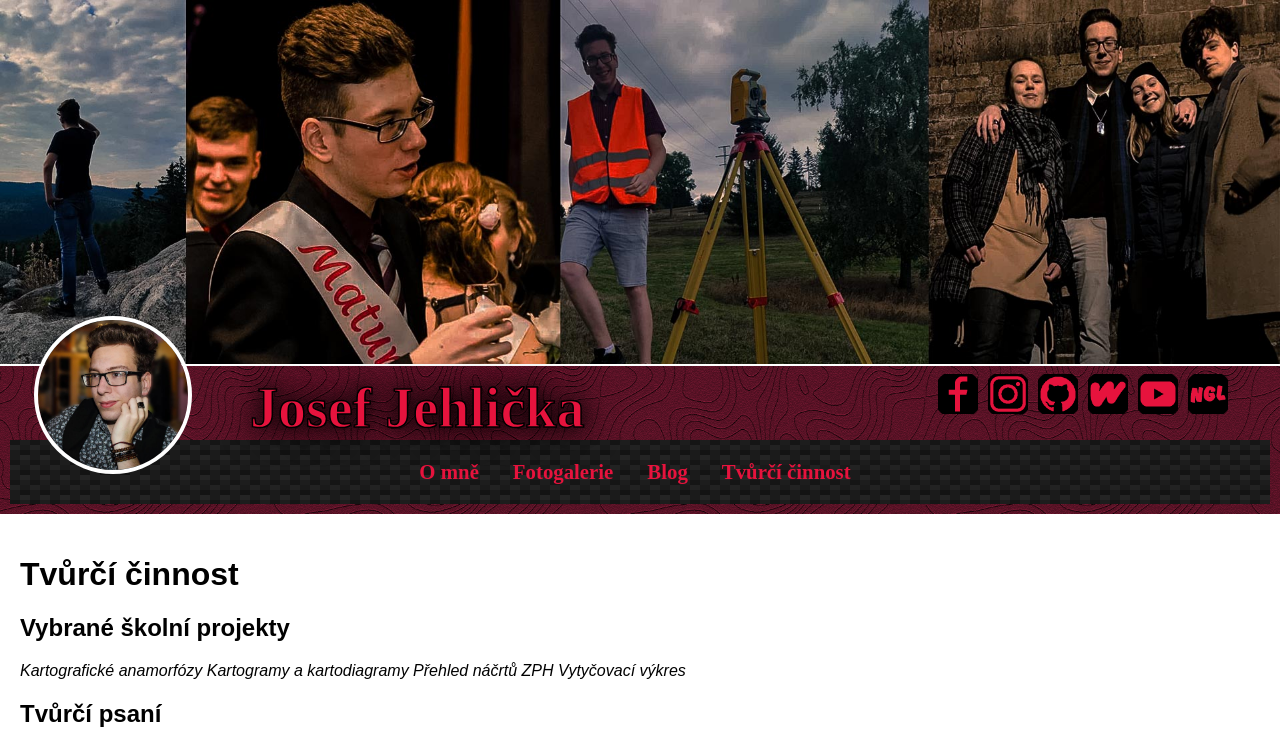
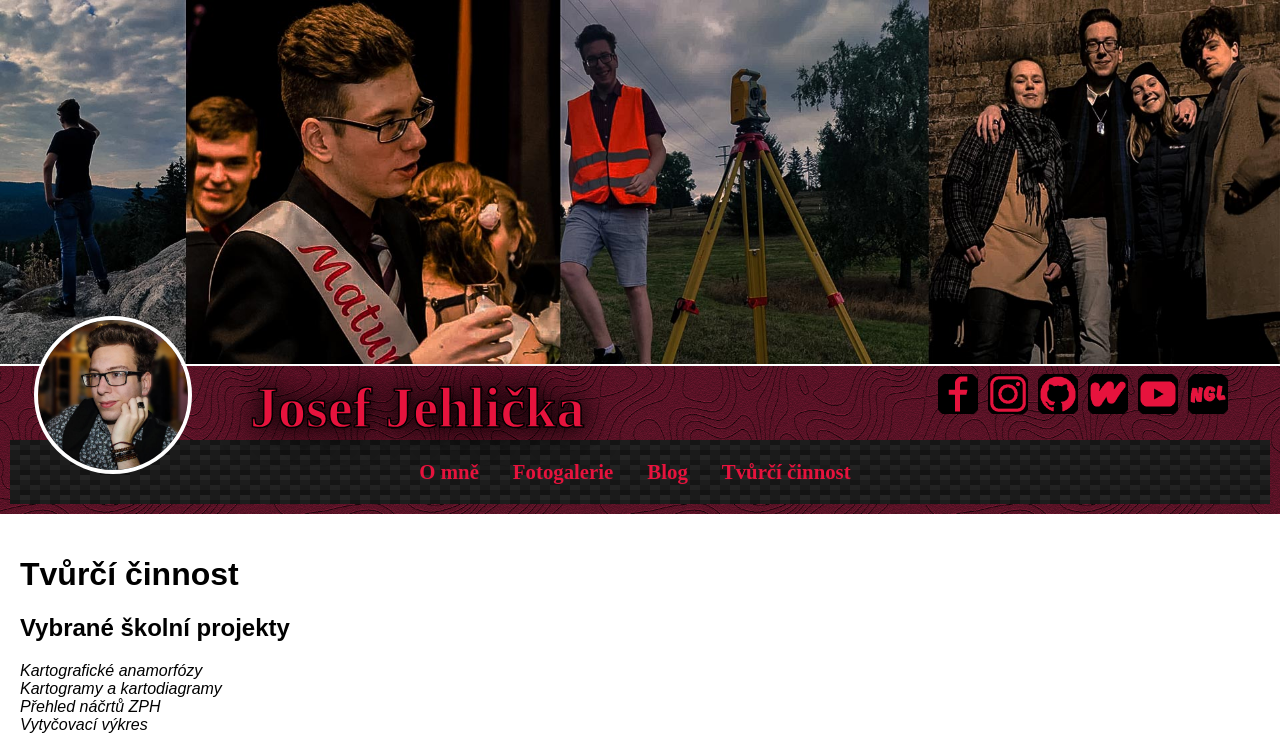
Before and after one commit to jehlijos/josef-jehlicka, a plain HTML site: page art.html in a window 1280 px wide. Shown: the top 745 px of the page. Drawn offline with Linux system fonts and the light colour scheme.

Commit message:
Update art.html

```diff
--- a/art.html
+++ b/art.html
@@ -127,10 +127,10 @@
  <a name="anchor"><h1>Tvůrčí činnost</h1></a>
 
   <h2> Vybrané školní projekty </h2>
-	<a href="https://jehlijos.github.io/josef-jehlicka/schoolwork/anamorfozy.pdf" target="_blank"><i>Kartografické anamorfózy</i>  </a>
- 	<a href="https://jehlijos.github.io/josef-jehlicka/schoolwork/kartogram.pdf" target="_blank"><i>Kartogramy a kartodiagramy</i>  </a>
-	<a href="https://jehlijos.github.io/josef-jehlicka/schoolwork/klad.pdf" target="_blank"><i>Přehled náčrtů ZPH </i>  </a>
-	<a href="https://jehlijos.github.io/josef-jehlicka/schoolwork/vytyc.pdf" target="_blank"><i>Vytyčovací výkres</i>  </a>
+	<a href="https://jehlijos.github.io/josef-jehlicka/schoolwork/anamorfozy.pdf" target="_blank"><i>Kartografické anamorfózy</i>  </a> <br>
+ 	<a href="https://jehlijos.github.io/josef-jehlicka/schoolwork/kartogram.pdf" target="_blank"><i>Kartogramy a kartodiagramy</i>  </a> <br>
+	<a href="https://jehlijos.github.io/josef-jehlicka/schoolwork/klad.pdf" target="_blank"><i>Přehled náčrtů ZPH </i>  </a> <br>
+	<a href="https://jehlijos.github.io/josef-jehlicka/schoolwork/vytyc.pdf" target="_blank"><i>Vytyčovací výkres</i>  </a> <br>
 
 
 <h2> Tvůrčí psaní </h2>
```
